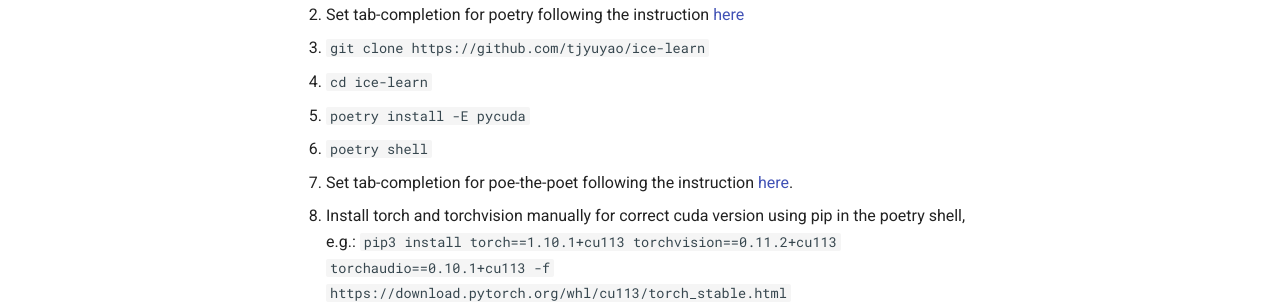
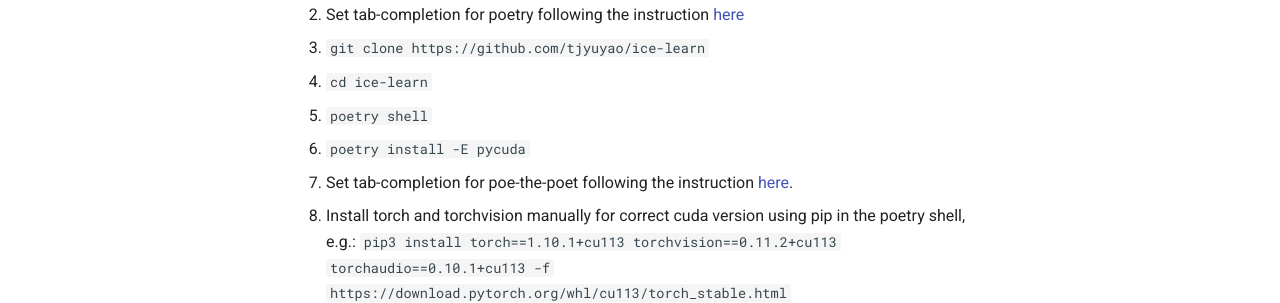
Before and after one commit to tjyuyao/ice-learn, an MkDocs documentation site: the page built from docs/resources/dev_notes/00_setup_devenv.md, in a window 1280 px wide and 1200 px high. Shown: the part 622-925 px from the top of the window. Built offline with MkDocs 1.6.1 and Material for MkDocs 9.7.7, drawn with Linux system fonts in a browser that asks for light colours; comment, search, counter and statistics services are not loaded; part of the change alters nothing that is shown.

```diff
--- a/docs/resources/dev_notes/00_setup_devenv.md
+++ b/docs/resources/dev_notes/00_setup_devenv.md
@@ -18,10 +18,10 @@ echo "[config]\nindex-url = https://pypi.douban.com/simple" > ~/.pip/pip.conf
 1. Set tab-completion for poetry following the instruction [here](https://python-poetry.org/docs/master/#enable-tab-completion-for-bash-fish-or-zsh)
 1. `git clone https://github.com/tjyuyao/ice-learn`
 1. `cd ice-learn`
-1. `poetry install -E pycuda`
 1. `poetry shell`
-1. Set tab-completion for poe-the-poet following the instruction [here](https://github.com/nat-n/poethepoet#enable-tab-completion-for-your-shell).
-1. Install torch and torchvision manually for correct cuda version using pip in the poetry shell, e.g.:
+3. `poetry install -E pycuda`
+4. Set tab-completion for poe-the-poet following the instruction [here](https://github.com/nat-n/poethepoet#enable-tab-completion-for-your-shell).
+5. Install torch and torchvision manually for correct cuda version using pip in the poetry shell, e.g.:
     `pip3 install torch==1.10.1+cu113 torchvision==0.11.2+cu113 torchaudio==0.10.1+cu113 -f https://download.pytorch.org/whl/cu113/torch_stable.html`
 
 ## References
```
